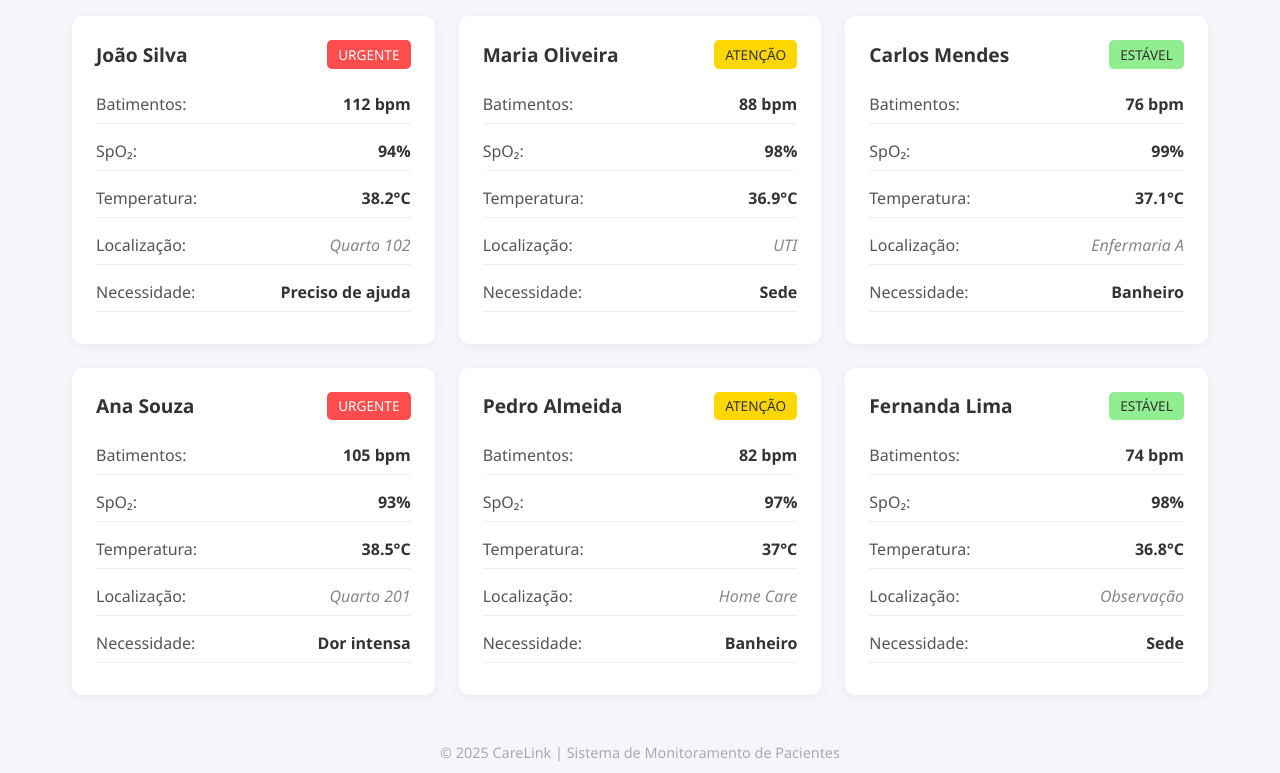
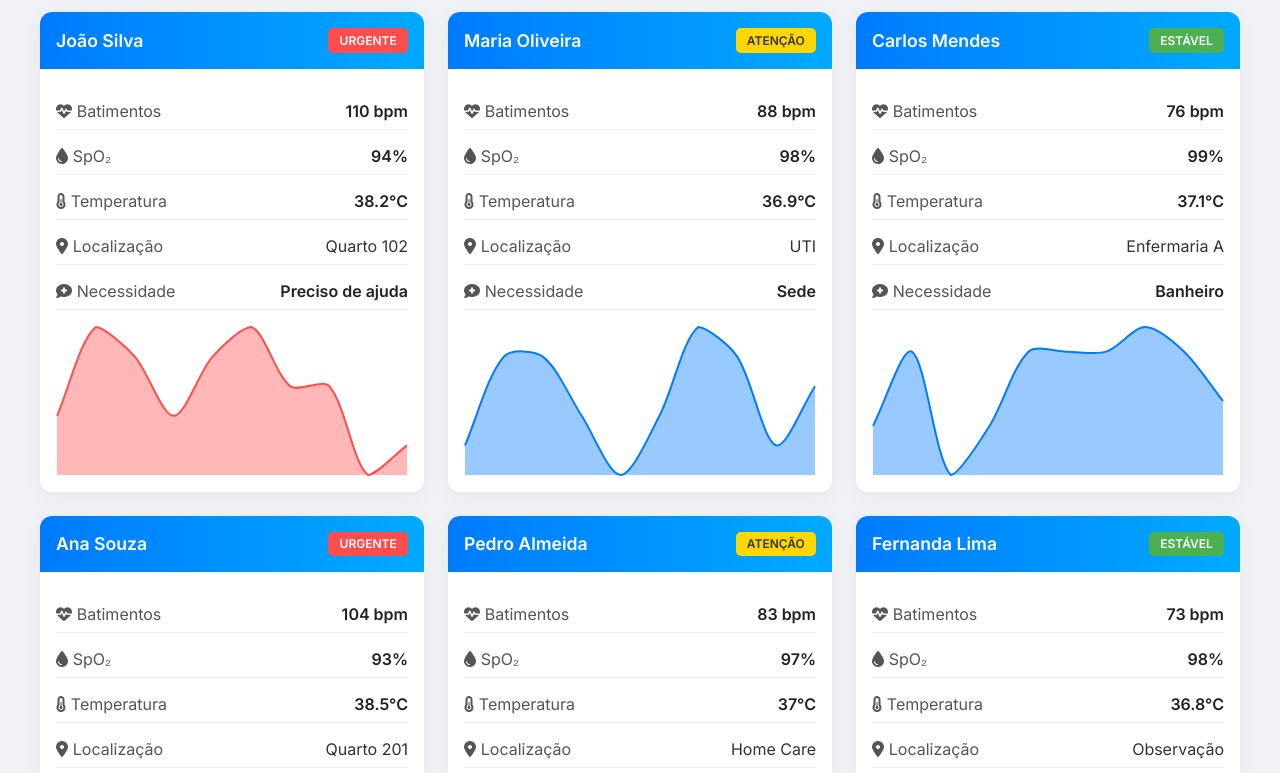
Before and after one commit to 2BX-git/alessandra, a plain HTML site: page index.html in a window 1280 px wide. Shown: the part 91-864 px from the top of the page. Drawn offline with nearby package versions, Linux system fonts and the light colour scheme.

Commit message:
Update index.html

```diff
--- a/index.html
+++ b/index.html
@@ -3,25 +3,34 @@
 <head>
   <meta charset="UTF-8" />
   <meta name="viewport" content="width=device-width, initial-scale=1.0"/>
-  <title>Monitoramento CareLink</title>
+  <title>Dashboard CareLink - Monitoramento em Tempo Real</title>
+
+  <!-- Google Fonts -->
+  <link href="https://fonts.googleapis.com/css2?family=Inter:wght@400;600&display=swap" rel="stylesheet">
+
+  <!-- Font Awesome Icons -->
+  <script src="https://kit.fontawesome.com/a076d05399.js" crossorigin="anonymous"></script>
+
+  <!-- Chart.js CDN -->
+  <script src="https://cdn.jsdelivr.net/npm/chart.js"></script>
+
   <style>
-    /* Reset */
     * {
       margin: 0;
       padding: 0;
       box-sizing: border-box;
-      font-family: 'Segoe UI', sans-serif;
+      font-family: 'Inter', sans-serif;
     }
 
     body {
-      background-color: #f4f6f9;
+      background-color: #f0f2f5;
       color: #333;
+      padding: 2rem;
     }
 
     .dashboard {
       max-width: 1200px;
       margin: auto;
-      padding: 2rem;
     }
 
     header {
@@ -34,21 +43,27 @@
     header h1 {
       font-size: 2rem;
       color: #007BFF;
+      display: flex;
+      align-items: center;
+      gap: 0.5rem;
+    }
+
+    header h1 i {
+      color: #ffc107;
     }
 
     .card-grid {
       display: grid;
-      grid-template-columns: repeat(auto-fit, minmax(300px, 1fr));
+      grid-template-columns: repeat(auto-fit, minmax(320px, 1fr));
       gap: 1.5rem;
     }
 
     .patient-card {
       background: white;
-      padding: 1.5rem;
-      border-radius: 10px;
-      box-shadow: 0 2px 10px rgba(0,0,0,0.05);
-      position: relative;
-      transition: transform 0.2s ease;
+      border-radius: 12px;
+      box-shadow: 0 4px 20px rgba(0,0,0,0.05);
+      overflow: hidden;
+      transition: transform 0.3s ease;
     }
 
     .patient-card:hover {
@@ -56,22 +71,25 @@
     }
 
     .patient-header {
+      padding: 1rem;
+      background: linear-gradient(to right, #007BFF, #00aaff);
+      color: white;
       display: flex;
       justify-content: space-between;
       align-items: center;
-      margin-bottom: 1rem;
     }
 
     .name {
       font-weight: bold;
-      font-size: 1.2rem;
+      font-size: 1.1rem;
     }
 
     .status-tag {
       padding: 0.3rem 0.7rem;
       border-radius: 5px;
-      font-size: 0.85rem;
+      font-size: 0.75rem;
       text-transform: uppercase;
+      font-weight: bold;
     }
 
     .urgent {
@@ -85,8 +103,12 @@
     }
 
     .stable {
-      background: #90ee90;
-      color: #333;
+      background: #4CAF50;
+      color: white;
+    }
+
+    .patient-body {
+      padding: 1rem;
     }
 
     .data-row {
@@ -100,15 +122,19 @@
     .label {
       font-weight: 500;
       color: #555;
+      display: flex;
+      align-items: center;
+      gap: 0.3rem;
     }
 
     .value {
       font-weight: bold;
+      color: #222;
     }
 
-    .location {
-      font-style: italic;
-      color: #888;
+    canvas {
+      max-height: 150px;
+      margin-top: 1rem;
     }
 
     footer {
@@ -117,20 +143,13 @@
       color: #aaa;
       font-size: 0.9rem;
     }
-
-    @media (max-width: 768px) {
-      .data-row {
-        flex-direction: column;
-        align-items: flex-start;
-      }
-    }
   </style>
 </head>
 <body>
 
 <div class="dashboard">
   <header>
-    <h1>📊 Monitoramento em Tempo Real - CareLink</h1>
+    <h1><i class="fas fa-heartbeat"></i> Dashboard CareLink</h1>
   </header>
 
   <div class="card-grid" id="patientsGrid">
@@ -162,6 +181,40 @@
     }
   }
 
+  function getRandomHeartRate(base) {
+    return Math.round(base + (Math.random() * 6 - 3)); // Variação de ±3
+  }
+
+  function createChart(ctx, label, data, color) {
+    return new Chart(ctx, {
+      type: 'line',
+      data: {
+        labels: Array.from({length: 10}, (_, i) => i + 1),
+        datasets: [{
+          label: label,
+          data: data,
+          borderColor: color,
+          backgroundColor: `${color}66`,
+          borderWidth: 2,
+          fill: true,
+          tension: 0.3,
+          pointRadius: 0
+        }]
+      },
+      options: {
+        responsive: true,
+        maintainAspectRatio: false,
+        plugins: {
+          legend: { display: false },
+        },
+        scales: {
+          x: { display: false },
+          y: { display: false }
+        }
+      }
+    });
+  }
+
   function renderPatients() {
     const container = document.getElementById('patientsGrid');
     container.innerHTML = '';
@@ -170,38 +223,62 @@
       const card = document.createElement('div');
       card.className = 'patient-card';
 
+      const canvasId = `chart-${p.id}`;
+      const chartData = Array.from({length: 10}, () => getRandomHeartRate(p.heartRate));
+
       card.innerHTML = `
         <div class="patient-header">
           <span class="name">${p.name}</span>
           <span class="status-tag ${getStatusClass(p.status)}">${p.status === 'urgent' ? 'Urgente' : p.status === 'normal' ? 'Atenção' : 'Estável'}</span>
         </div>
+        <div class="patient-body">
           <div class="data-row">
-          <span class="label">Batimentos:</span>
-          <span class="value">${p.heartRate} bpm</span>
+            <span class="label"><i class="fas fa-heartbeat"></i> Batimentos</span>
+            <span class="value" id="hr-${p.id}">${p.heartRate} bpm</span>
           </div>
           <div class="data-row">
-          <span class="label">SpO₂:</span>
+            <span class="label"><i class="fas fa-tint"></i> SpO₂</span>
             <span class="value">${p.spo2}%</span>
           </div>
           <div class="data-row">
-          <span class="label">Temperatura:</span>
+            <span class="label"><i class="fas fa-thermometer-half"></i> Temperatura</span>
             <span class="value">${p.temperature}°C</span>
           </div>
           <div class="data-row">
-          <span class="label">Localização:</span>
+            <span class="label"><i class="fas fa-map-marker-alt"></i> Localização</span>
             <span class="location">${p.location}</span>
           </div>
           <div class="data-row">
-          <span class="label">Necessidade:</span>
+            <span class="label"><i class="fas fa-comment-medical"></i> Necessidade</span>
             <span class="value">${p.request}</span>
+          </div>
+          <canvas id="${canvasId}" height="80"></canvas>
         </div>
       `;
 
       container.appendChild(card);
+
+      // Cria gráfico
+      const ctx = document.getElementById(canvasId).getContext('2d');
+      const chart = createChart(ctx, 'Batimentos', chartData, p.status === 'urgent' ? '#ff4d4d' : '#007BFF');
+
+      // Atualiza os dados em tempo real
+      setInterval(() => {
+        const newHR = getRandomHeartRate(p.heartRate);
+        p.heartRate = newHR;
+        document.getElementById(`hr-${p.id}`).textContent = `${newHR} bpm`;
+
+        chart.data.labels.push(chart.data.labels.length + 1);
+        chart.data.datasets[0].data.push(newHR);
+        if (chart.data.labels.length > 10) {
+          chart.data.labels.shift();
+          chart.data.datasets[0].data.shift();
+        }
+        chart.update();
+      }, 3000);
     });
   }
 
-  // Renderizar ao carregar
   window.onload = renderPatients;
 </script>
 
```
Lines whose indentation alone changed are shown as unchanged.
